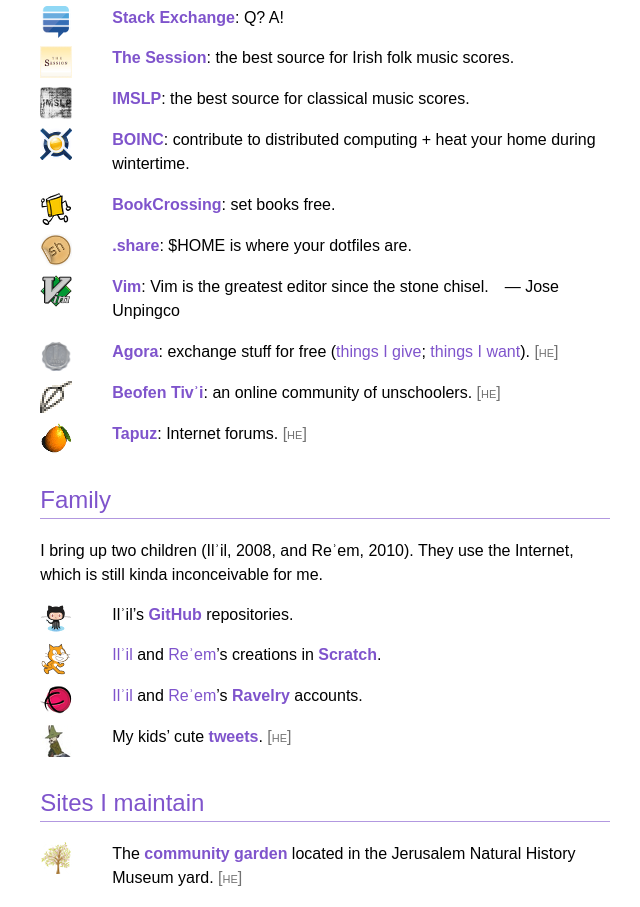
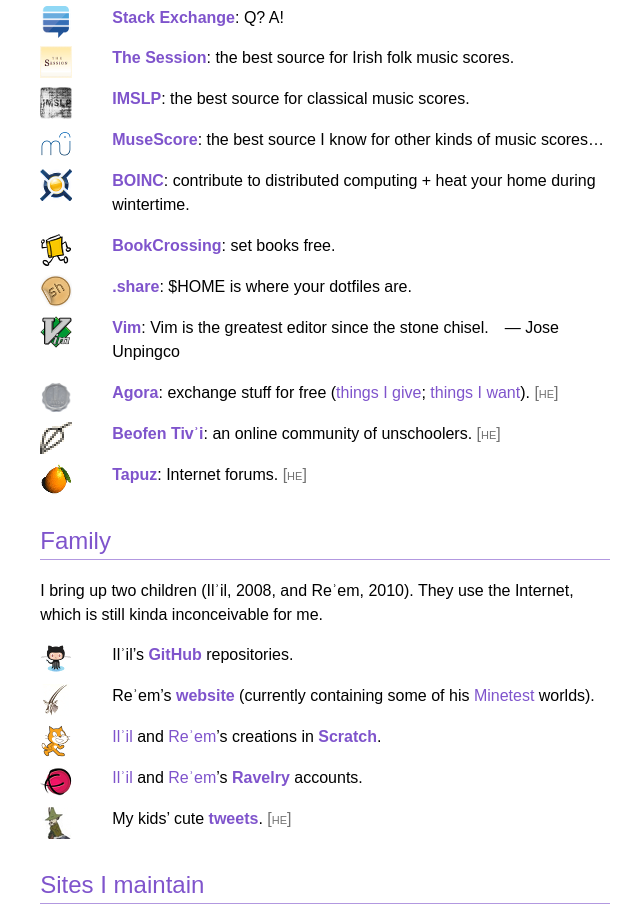
Before and after one commit to rwmpelstilzchen/me.digitalwords.net, a plain HTML site: page index.html in a window 1280 px wide. Shown: the part 811-1718 px from the top of the page, without its empty margins (315-955 px from the left). Drawn offline with Linux system fonts and the light colour scheme; a web font is replaced by a local one.

Commit message:
MuseScore + Reʾem’s website

```diff
--- a/index.html
+++ b/index.html
@@ -121,6 +121,14 @@
 	</li>
 	<li>
 		<div class="pix">
+			<img src="pix/musescore.png" />
+		</div>
+		<div class="desc">
+			<a class="site" href="https://musescore.com/user/4541286/">MuseScore</a>: the best source I know for other kinds of music scores…
+		</div>
+	</li>
+	<li>
+		<div class="pix">
 			<img src="pix/boinc.png" />
 		</div>
 		<div class="desc">
@@ -194,6 +202,14 @@
 	</li>
 	<li>
 		<div class="pix">
+			<img src="pix/reem.png" />
+		</div>
+		<div class="desc">
+			Reʾem’s <a class="site" href="http://reem.digitalwords.net/">website</a> (currently containing some of his <a href="http://www.minetest.net/">Minetest</a> worlds).
+		</div>
+	</li>
+	<li>
+		<div class="pix">
 			<img src="pix/scratch.png" />
 		</div>
 		<div class="desc">
```
Also changed, not shown: pix/musescore.png (added), pix/reem.png (added), 1 other file.
